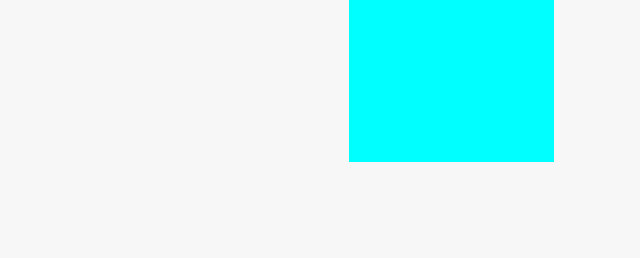
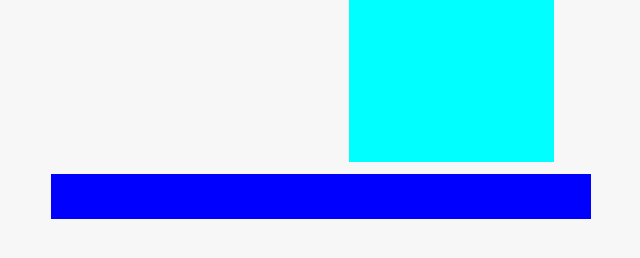
Before and after one commit to phenix1229/copy-calico, a plain HTML site: page index.html in a window 1280 px wide. Shown: the part 226-484 px from the top of the page, without its empty margins (189-829 px from the left). Drawn offline with Linux system fonts and the light colour scheme.

Commit message:
initial search bar

```diff
--- a/index.html
+++ b/index.html
@@ -12,6 +12,9 @@
         <div class="logo">
         <a href="#"><img src="./photos/duck-logo.png" width="205px"></a>
         </div>
+        <div class="search-input">
+
+        </div>
     </div>
 </body>
 </html>
--- a/style.css
+++ b/style.css
@@ -15,3 +15,17 @@ div.logo {
     position: relative;
     align-self: center;
 }
+
+div.search-input {
+    background-color: blue;
+    display: inline-block;
+    width: 540px;
+    height: 45px;
+    top: 400px;
+    right: 500px;
+    position: absolute;
+    align-self: center;
+    /* z-index: 2; */
+}
+
+/* magnifier width 50px */
```
